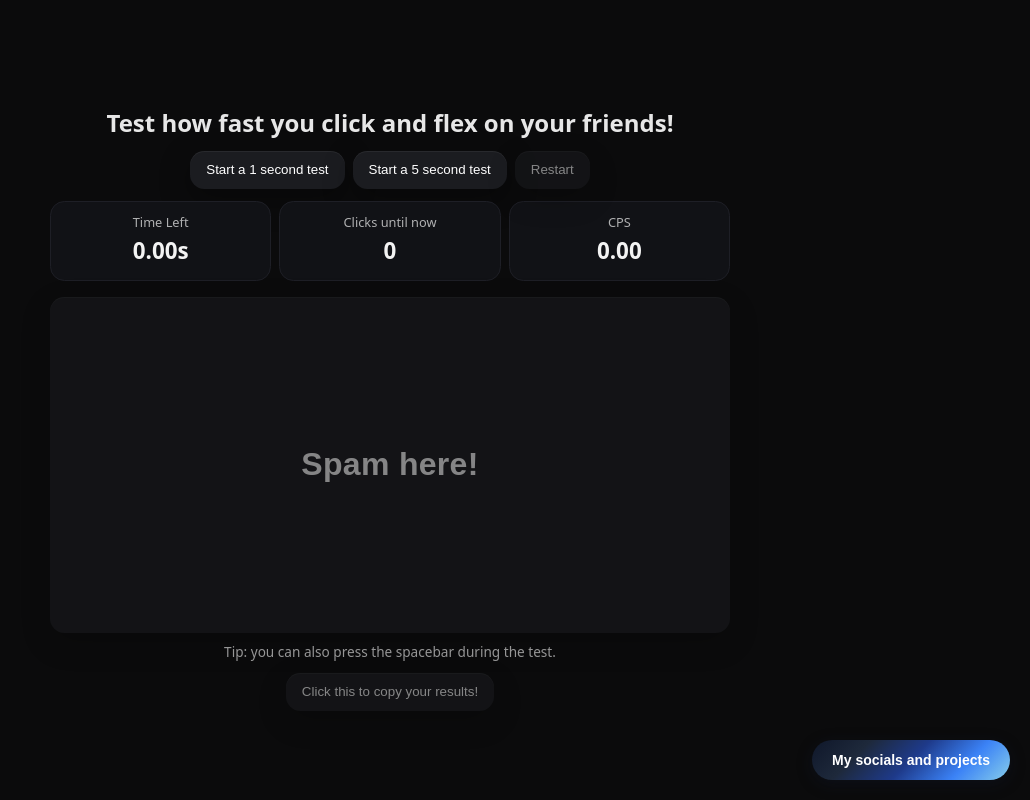
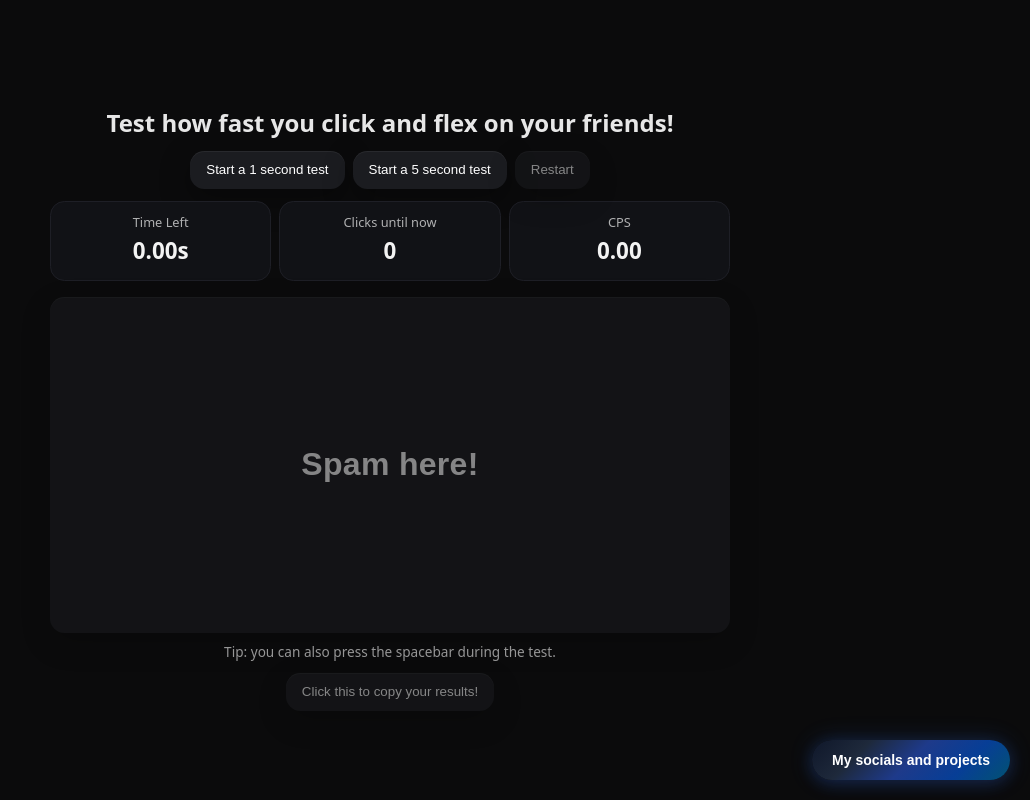
Before and after one commit to Loolybooly/cps-test, a plain HTML site: page index.html in a window 1280 px wide. Shown: the whole page, without its empty margins (250-1280 px from the left). Drawn offline with Linux system fonts and the light colour scheme.

Commit message:
This website is so useless man why did I create it 😭

```diff
--- a/index.html
+++ b/index.html
@@ -179,23 +179,23 @@
 
     pad.addEventListener('mousedown', e => e.preventDefault());
   </script>
-        <div style="position: fixed; bottom: 20px; right: 20px; z-index: 1000;">
-            <a href="https://igorlinks.vercel.app" target="_blank" style="text-decoration: none;">
+            <div style="position: fixed; bottom: 20px; right: 20px; z-index: 1000;">
+            <a href="https://tunesis-awebdev.vercel.app" target="_blank" style="text-decoration: none;">
                 <button style="
-                    background: linear-gradient(135deg, #0f172a 0%, #1e293b 25%, #1e3a8a 50%, #3b82f6 75%, #87ceeb 100%);
+                    background: linear-gradient(135deg, #0f172a 0%, #1e293b 25%, #1e3a8a 50%, #073e96 75%, #025272 100%);
                     color: white;
                     border: none;
-                    border-radius: 25px;
+                    border-radius: 30px;
                     padding: 12px 20px;
                     font-size: 14px;
                     font-weight: bold;
                     cursor: pointer;
-                    box-shadow: 0 4px 15px rgba(15, 23, 42, 0.4);
+                    box-shadow: 0 4px 15px rgba(30, 58, 138, 0.3), 0 0 25px rgba(59, 130, 246, 0.2);
                     transition: all 0.3s ease;
                     display: flex;
                     align-items: center;
                     gap: 8px;
-                " onmouseover="this.style.transform='translateY(-2px)'; this.style.boxShadow='0 6px 20px rgba(15, 23, 42, 0.6)'" onmouseout="this.style.transform='translateY(0)'; this.style.boxShadow='0 4px 15px rgba(15, 23, 42, 0.4)'">
+                " onmouseover="this.style.transform='translateY(-2px)'; this.style.boxShadow='0 6px 20px rgba(30, 58, 138, 0.5), 0 0 35px rgba(59, 130, 246, 0.3)'" onmouseout="this.style.transform='translateY(0)'; this.style.boxShadow='0 4px 15px rgba(30, 58, 138, 0.3), 0 0 25px rgba(59, 130, 246, 0.2)'">
                     My socials and projects
                 </button>
             </a>
```
